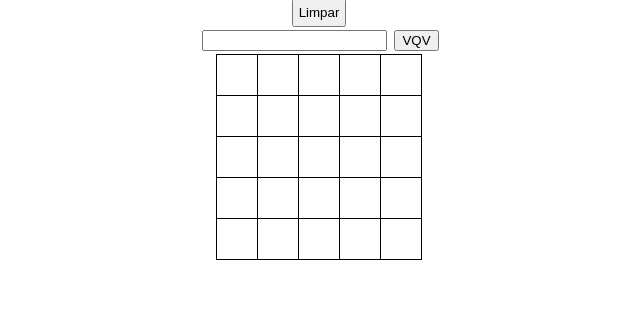
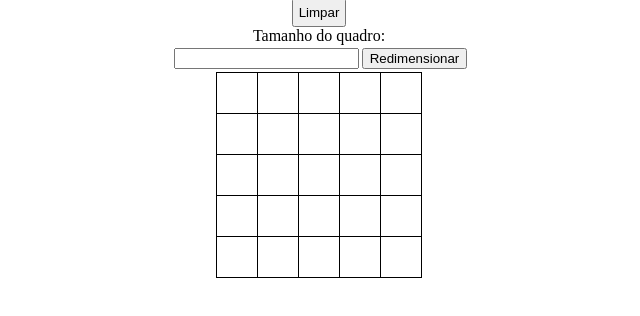
Before and after one commit to mayukuni/pixels-art, a plain HTML site: page index.html in a window 1280 px wide. Shown: the part 116-432 px from the top of the page, without its empty margins (321-961 px from the left). Drawn offline with Linux system fonts and the light colour scheme; a web font is replaced by a local one.

Commit message:
pequenos ajustes

```diff
--- a/index.html
+++ b/index.html
@@ -6,23 +6,21 @@
   <meta name="viewport" content="width=device-width, initial-scale=1.0"> -->
   <link rel="stylesheet" type="text/css" href="style.css">
   <link href="https://fonts.googleapis.com/css2?family=Dosis:wght@300;400&family=Odibee+Sans&display=swap" rel="stylesheet">
-  <title>Pixels Art Project</title>
+  <title>Pixels Art</title>
 </head>
 <body>
-  <!-- 1 -->
   <header>
     <h1 id="title">Paleta de Cores</h1>
   </header>
-  <!-- 2 -->
   <div id="color-palette">
     <div class="color selected"></div>
     <div class="color"></div>
     <div class="color"></div>
     <div class="color"></div>
   </div>
-
   <button id="clear-board">Limpar</button>
-  <input id='board-size' type="number" min="1"> <button id="generate-board">VQV</button>
+  <label for="board-size">Tamanho do quadro:</label><br>
+  <input id='board-size' type="number" min="1"><button id="generate-board">Redimensionar</button>
 
   <div id="pixel-board"></div>
 
```
